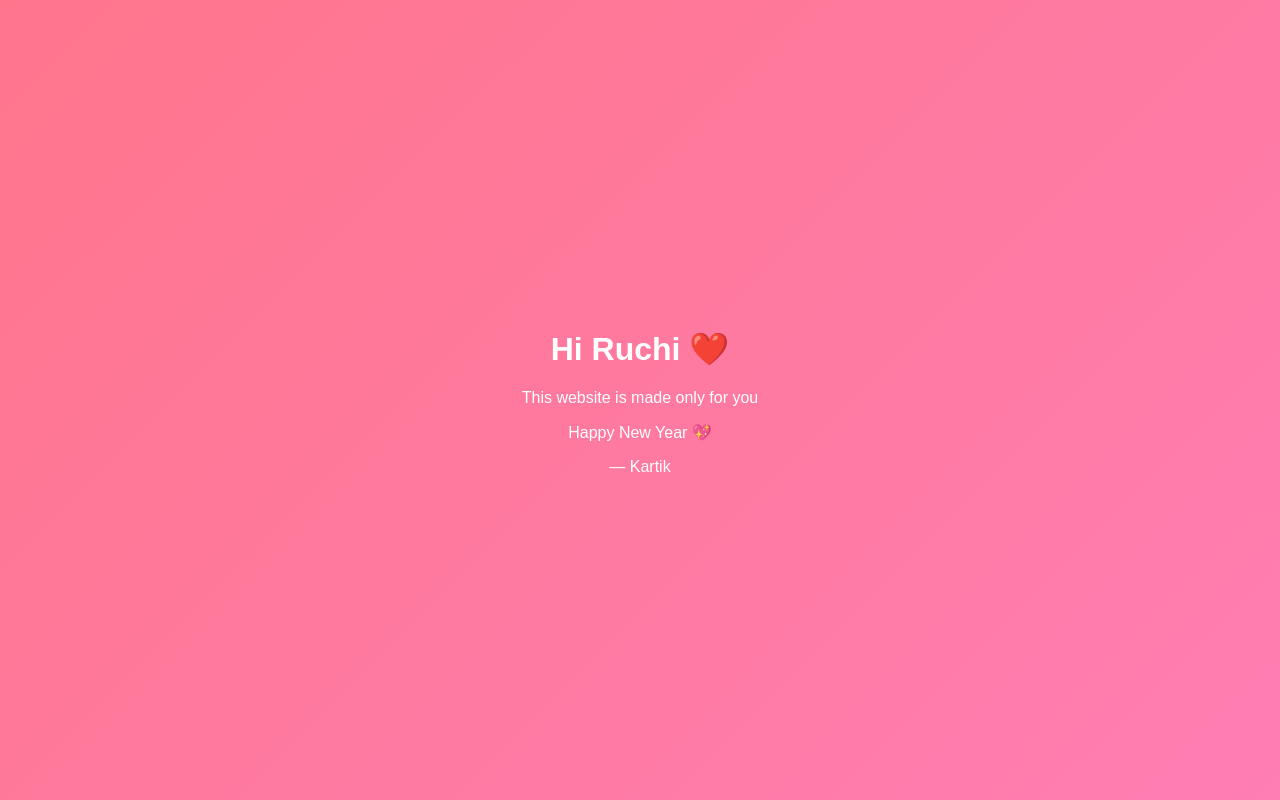
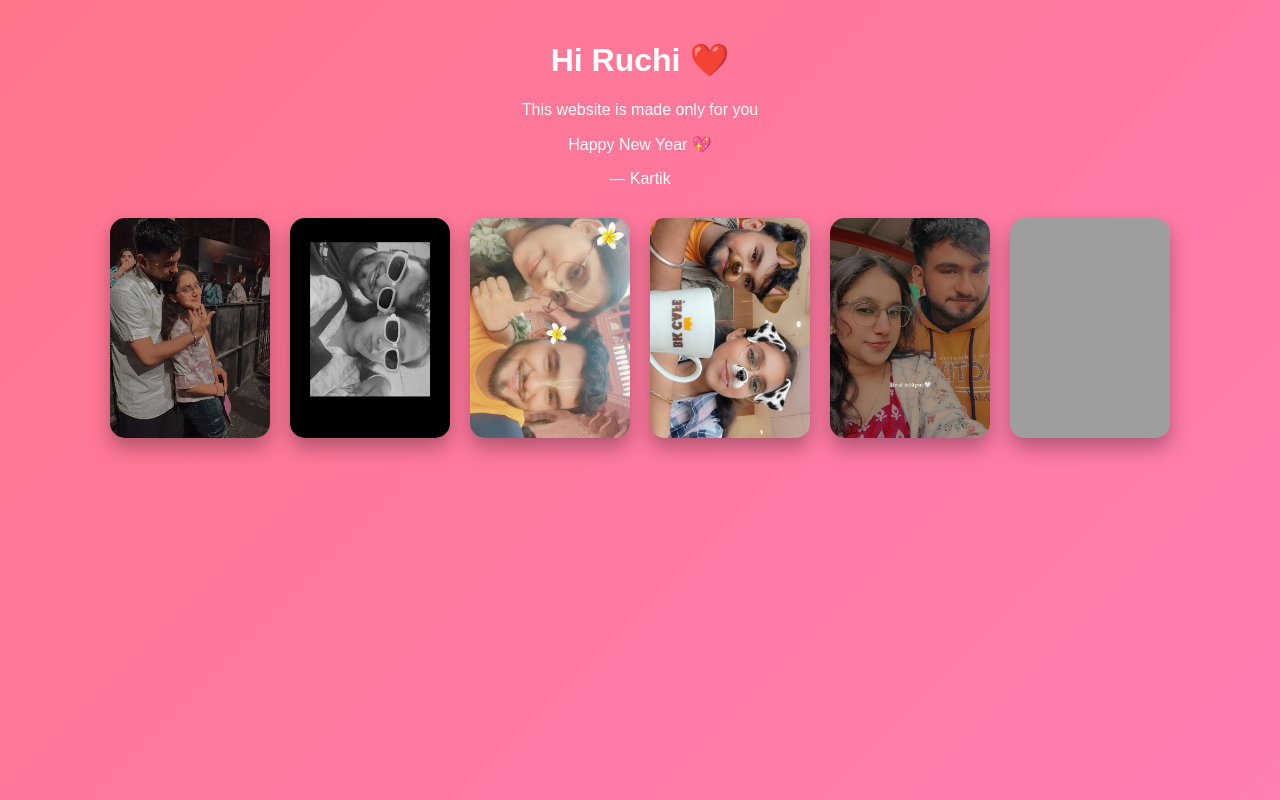
Before and after one commit to kartikkaushikv-iiitd/Kartik-ruchi, a plain HTML site: page index.html in a window 1280 px wide. Drawn offline with Linux system fonts and the light colour scheme; grey boxes are pictures that could not be loaded.

Commit message:
Update index.html

```diff
--- a/index.html
+++ b/index.html
@@ -3,35 +3,54 @@
 <head>
 <title>Kartik ❤️ Ruchi</title>
 <meta name="viewport" content="width=device-width, initial-scale=1.0">
+
 <style>
 body{
   margin:0;
-height:100vh;
-display:flex;
-align-items:center;
-justify-content:center;
+  min-height:100vh;
   background:linear-gradient(135deg,#ff758c,#ff7eb3);
   color:white;
   font-family:Arial;
   text-align:center;
 }
-button{
-padding:12px 25px;
-border:none;
-border-radius:25px;
-font-size:16px;
-background:white;
-color:#ff4d6d;
+
+.container{
+  padding:20px;
+}
+
+.gallery{
+  display:flex;
+  flex-wrap:wrap;
+  justify-content:center;
   margin-top:20px;
+}
+
+.gallery img{
+  width:160px;
+  height:220px;
+  object-fit:cover;
+  border-radius:15px;
+  margin:10px;
+  box-shadow:0 10px 20px rgba(0,0,0,0.3);
 }
 </style>
 </head>
+
 <body>
-<div>
+<div class="container">
   <h1>Hi Ruchi ❤️</h1>
   <p>This website is made only for you</p>
   <p>Happy New Year 💖</p>
   <p>— Kartik</p>
+
+  <div class="gallery">
+    <img src="photo1.jpg">
+    <img src="photo2.jpg">
+    <img src="photo3.jpg">
+    <img src="photo4.jpg">
+    <img src="photo5.jpg">
+    <img src="photo6.jpg">
+  </div>
 </div>
 </body>
 </html>
```
Lines whose indentation alone changed are shown as unchanged.
